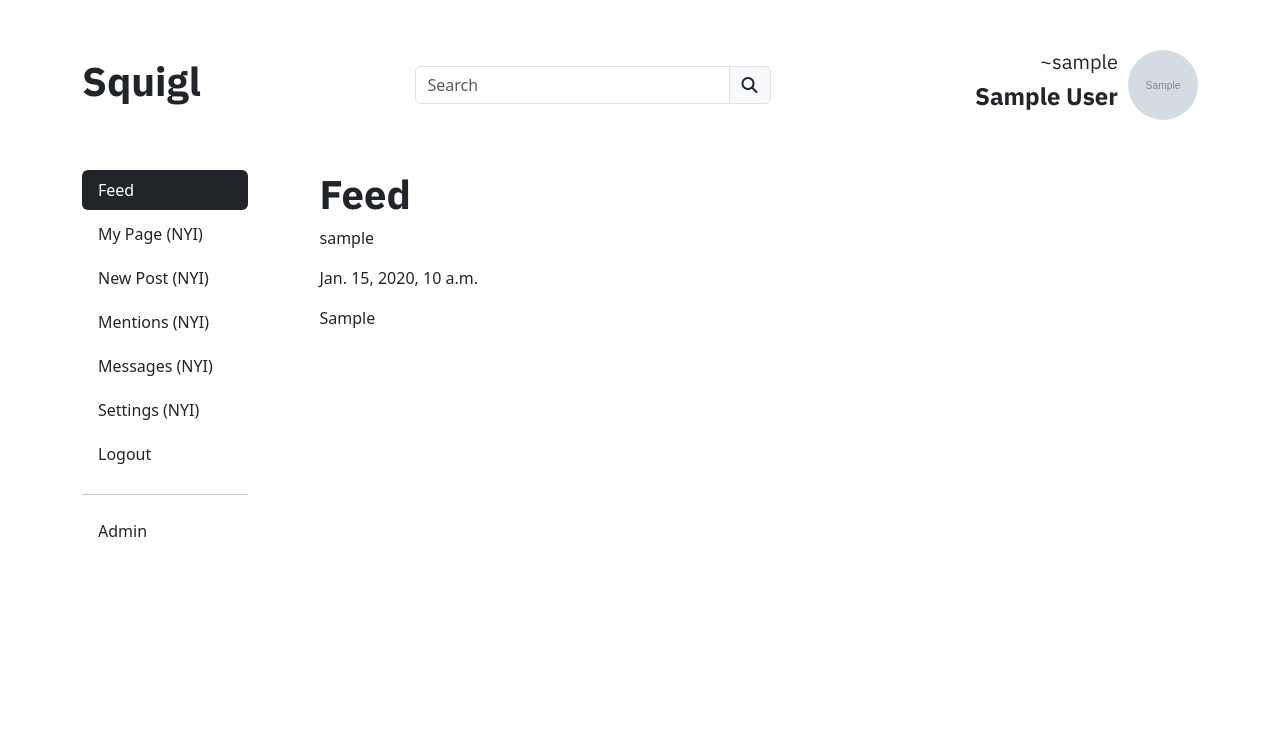
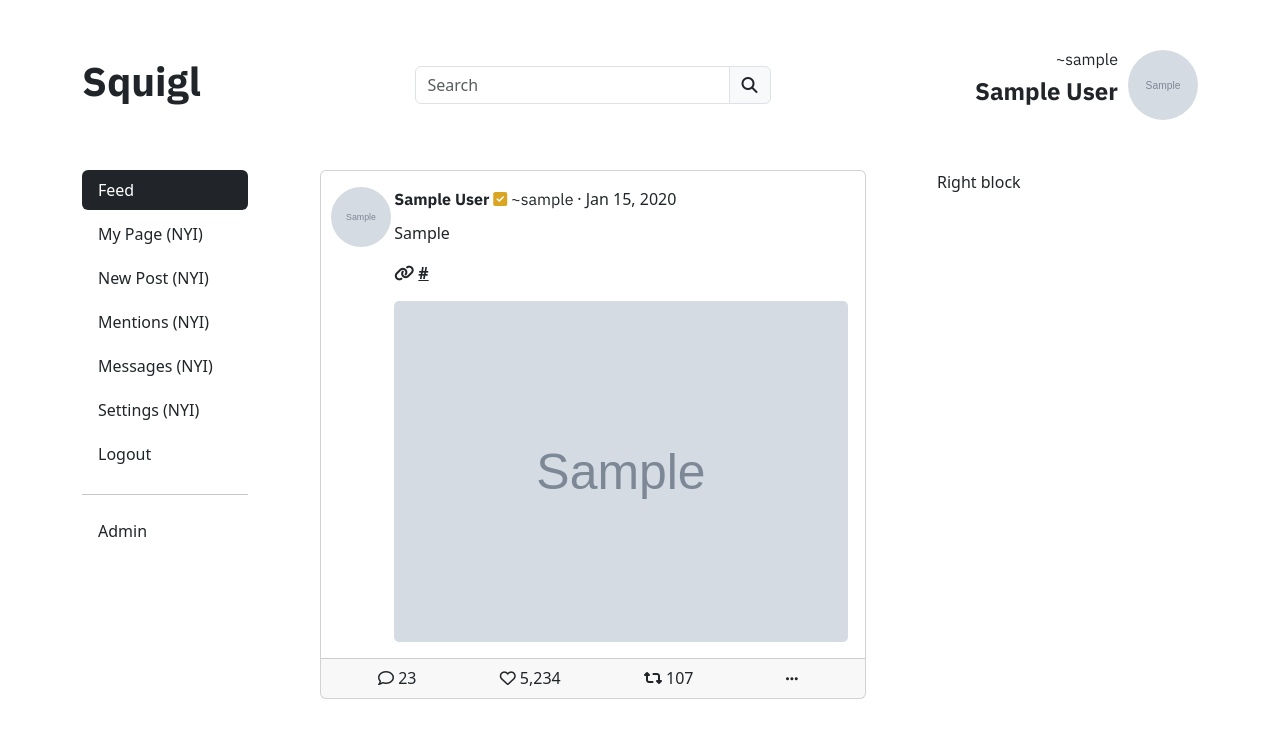
Before and after one commit to paulio11/P4-Squigl-Twitter-Clone, a Django app: page /feed/ in a window 1280 px wide. Shown: the top 738 px of the page. Run offline with Django 3.2, Linux system fonts and the light colour scheme; a user stored in the database is signed in; tables that the repository leaves empty hold one stand-in row (values such as "Sample post"); grey boxes marked "Sample" are stand-in pictures; some libraries are stand-ins or nearby versions.

Commit message:
Add post template

```diff
--- a/static/css/style.css
+++ b/static/css/style.css
@@ -12,6 +12,14 @@ h1, h4, h5 {
 
 h1, h4 {
     font-weight: bold;
+}
+
+h5 {
+    font-size: 16px;
+}
+
+.verified {
+    color: goldenrod;
 }
 
 /* ----------------------------------------------------- Header */
@@ -67,3 +75,46 @@ header a:hover {
     display: flex;
     justify-content: space-between;
 }
+
+/* ----------------------------------------------------- Posts */
+
+.post-card {
+    width: 100%;
+    margin-bottom: 25px;
+}
+
+.post-header {
+    margin-bottom: 10px;
+}
+
+.post-avatar {
+    border-radius: 50%;
+    width: 60px;
+    height: 60px;
+}
+
+.avatar-col {
+    padding: 0 0 0 6px;
+}
+
+.post-col {
+    padding-left: 25px;
+}
+
+.post-link {
+    color: #212529;
+    font-weight: bold;
+}
+
+.card-footer {
+    display: flex;
+    align-items: center;
+    justify-content: space-around;
+    height: 40px;
+}
+
+.dropdown-item i {
+    color: #212529;
+    width: 20%;
+    text-align: center;
+}
--- a/templates/feed.html
+++ b/templates/feed.html
@@ -1,14 +1,105 @@
 {% extends 'base.html' %}
+{% load static %}
 
 {% block title %}
 Feed
 {% endblock %}
 
 {% block content %}
-<h1>Feed</h1>
+<!-- Post -->
 {% for post in posts %}
-<p>{{ post.user }}</p>
-<p>{{ post.date }}</p>
-<p>{{ post.post }}</p>
+<div class="card post-card">
+    <div class="card-body">
+        <div class="row">
+            <div class="col-1 avatar-col">
+                <!-- Post author avatar -->
+                <a href="#">
+                    {% if post.user.avatar %}
+                    <img src="{{ post.user.avatar.url }}" class="post-avatar">
+                    {% else %}
+                    <img src="{% static 'images/avatar.jpg' %}" class="post-avatar">
+                    {% endif %}
+                </a>
+                <!-- Post author avatar ends -->
+            </div>
+            <div class="col-11 post-col">
+                <!-- Post author and date -->
+                <div class="post-header">
+                    <h5 class="d-inline">
+                        <strong>{{ post.user.display_name }}</strong>
+                        {% if post.user.verified %}
+                        <i class="fa-solid fa-square-check verified"></i>
+                        {% endif %}
+                        <span>~{{ post.user }}</span>
+                    </h5>
+                    <span> · {{ post.date | date:'M d, Y' }}</span>
+                </div>
+                <!-- Post author and date ends -->
+                <!-- Post body, image and link -->
+                <p>{{ post.post }}</p>
+                {% if post.link %}
+                <p><i class="fa-solid fa-link"></i> <a href="{{ post.link }}" class="post-link">{{ post.link }}</a></p>
+                {% endif %}
+                {% if post.image %}
+                <img src="{{ post.image.url }}" class="card-img">
+                {% endif %}
+                <!-- Post body, image and link ends -->
+            </div>
+        </div>
+    </div>
+    <!-- Post footer -->
+    <div class="card-footer">
+        <!-- Reply -->
+        <span><i class="fa-regular fa-comment"></i> 23</span>
+        <!-- Reply ends -->
+        <!-- Like -->
+        <span><i class="fa-regular fa-heart"></i> 5,234</span>
+        <!-- Like ends -->
+        <!-- Repost -->
+        <span><i class="fa-solid fa-retweet"></i> 107</span>
+        <!-- Repost ends -->
+        <!-- Footer menu -->
+        <div class="btn-group dropup">
+            <button class="btn btn-sm post-menu-btn" type="button" data-bs-toggle="dropdown" aria-expanded="false">
+                <i class="fa-solid fa-ellipsis"></i>
+            </button>
+            <ul class="dropdown-menu dropdown-menu-end">
+                {% if request.user == post.user %}
+                <li>
+                    <a class="dropdown-item" href="#">
+                        <i class="fa-solid fa-pen-to-square"></i> Edit (NYI)
+                    </a>
+                </li>
+                <li>
+                    <a class="dropdown-item" href="#">
+                        <i class="fa-solid fa-trash"></i> Delete (NYI)
+                    </a>
+                </li>
+                {% else %}
+                <li>
+                    <a class="dropdown-item" href="#">
+                        <i class="fa-solid fa-triangle-exclamation"></i> Report (NYI)
+                    </a>
+                </li>
+                <li>
+                    <span class="dropdown-item"><i class="fa-solid fa-user"></i> Follow (NYI)</span>
+                </li>
+                {% endif %}
+                <li>
+                    <a class="dropdown-item" href="#">
+                        <i class="fa-solid fa-link"></i> Permalink
+                    </a>
+                </li>
+            </ul>
+        </div>
+        <!-- Footer menu ends -->
+    </div>
+    <!-- Post footer ends -->
+</div>
 {% endfor %}
+<!-- Post end -->
 {% endblock %}
+
+{% block rightsidebar %}
+Right block
+{% endblock %}
```
